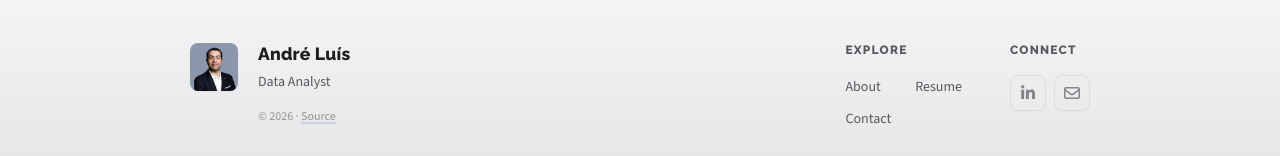
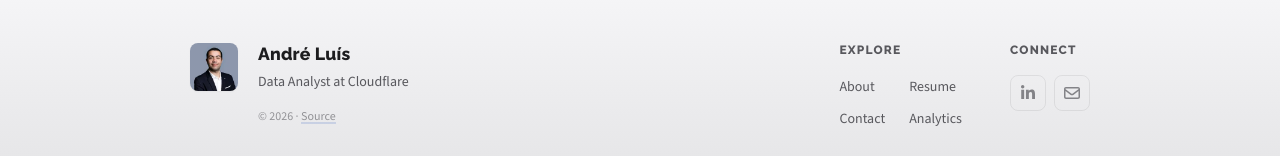
Before and after one commit to andretavluis/andretl-site, a Next.js app: page / in a window 1280 px wide. Shown: the part 865-1021 px from the top of the page. Built offline with nearby package versions, Linux system fonts and the light colour scheme; no server answers.

Commit message:
Update Footer.tsx

```diff
--- a/src/components/Template/Footer.tsx
+++ b/src/components/Template/Footer.tsx
@@ -14,7 +14,7 @@ export default function Footer() {
           </Link>
           <div className="footer-info">
             <h3>André Luís</h3>
-            <p className="footer-role">Data Analyst</p>
+            <p className="footer-role">Data Analyst at Cloudflare</p>
             <p className="footer-copyright">
               &copy; {new Date().getFullYear()} ·{' '}
               <a
@@ -38,6 +38,7 @@ export default function Footer() {
               <Link href="/about">About</Link>
               <Link href="/resume">Resume</Link>
               <Link href="/contact">Contact</Link>
+              <Link href="/stats">Analytics</Link>
             </div>
           </nav>
 
```
